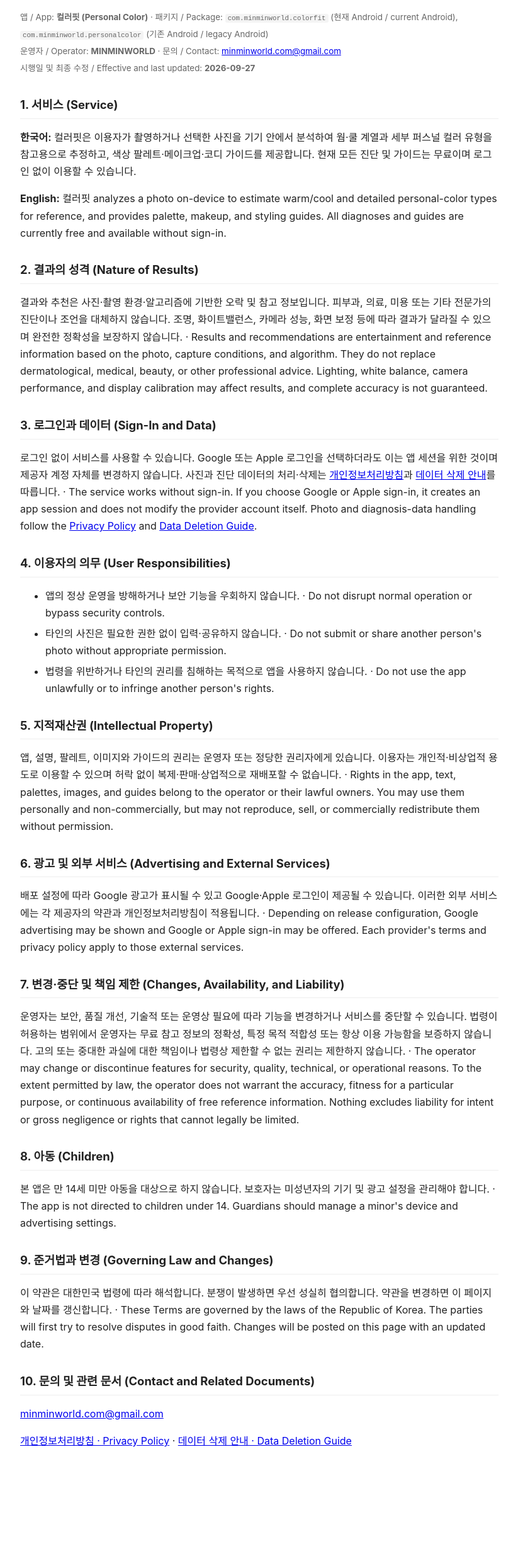
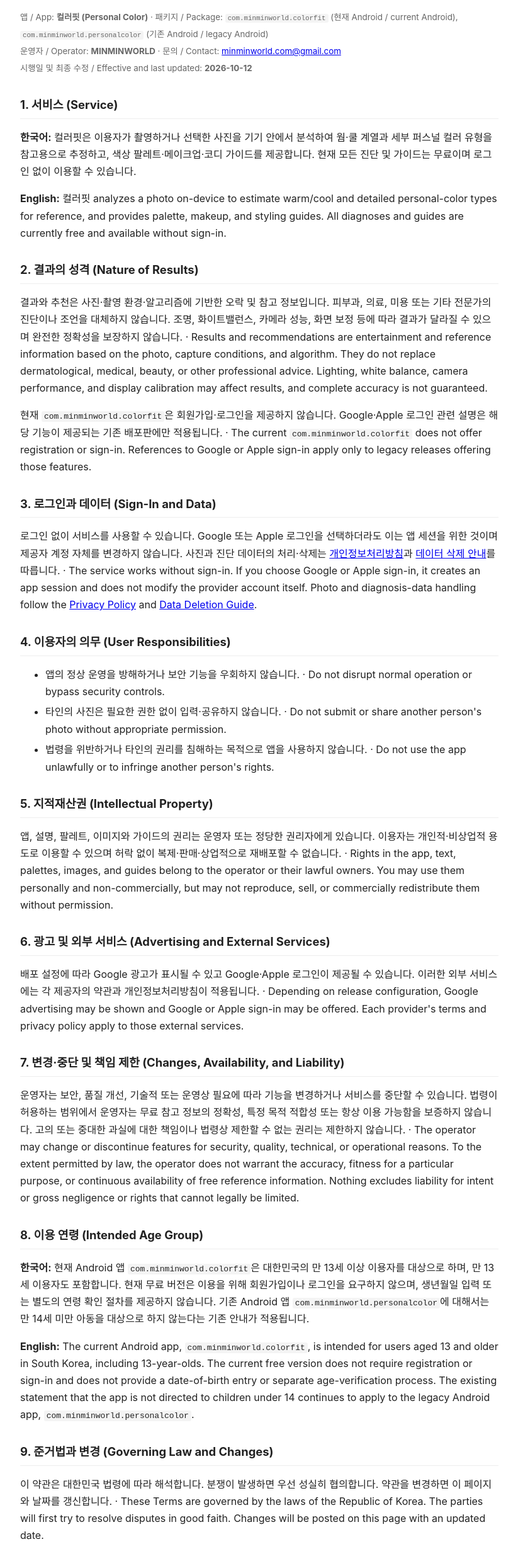
Before and after one commit to minminworld2013-commits/app-legal, a plain HTML site: page personalcolor-terms.html in a window 1280 px wide. Shown: the part 68-2547 px from the top of the page at 63% size, without its empty margins (228-1051 px from the left). Before the commit the page ends 2394 px from the top, so only its background shows below. Drawn offline with Linux system fonts and the light colour scheme.

Commit message:
docs: align current Android audience and sign-in disclosures
Doc-Id: personal-color-app-264-266

```diff
--- a/personalcolor-terms.html
+++ b/personalcolor-terms.html
@@ -7,7 +7,7 @@
 <h1>이용약관 · Terms of Service</h1>
 <p><small>앱 / App: <b>컬러핏 (Personal Color)</b> · 패키지 / Package: <code>com.minminworld.colorfit</code> (현재 Android / current Android), <code>com.minminworld.personalcolor</code> (기존 Android / legacy Android)<br>
 운영자 / Operator: <b>MINMINWORLD</b> · 문의 / Contact: <a href="mailto:minminworld.com@gmail.com">minminworld.com@gmail.com</a><br>
-시행일 및 최종 수정 / Effective and last updated: <b>2026-09-27</b></small></p>
+시행일 및 최종 수정 / Effective and last updated: <b>2026-10-12</b></small></p>
 
 <h2>1. 서비스 (Service)</h2>
 <p><b>한국어:</b> 컬러핏은 이용자가 촬영하거나 선택한 사진을 기기 안에서 분석하여 웜·쿨 계열과 세부 퍼스널 컬러 유형을 참고용으로 추정하고, 색상 팔레트·메이크업·코디 가이드를 제공합니다. 현재 모든 진단 및 가이드는 무료이며 로그인 없이 이용할 수 있습니다.</p>
@@ -16,6 +16,7 @@
 <h2>2. 결과의 성격 (Nature of Results)</h2>
 <p>결과와 추천은 사진·촬영 환경·알고리즘에 기반한 오락 및 참고 정보입니다. 피부과, 의료, 미용 또는 기타 전문가의 진단이나 조언을 대체하지 않습니다. 조명, 화이트밸런스, 카메라 성능, 화면 보정 등에 따라 결과가 달라질 수 있으며 완전한 정확성을 보장하지 않습니다. · Results and recommendations are entertainment and reference information based on the photo, capture conditions, and algorithm. They do not replace dermatological, medical, beauty, or other professional advice. Lighting, white balance, camera performance, and display calibration may affect results, and complete accuracy is not guaranteed.</p>
 
+<p>현재 <code>com.minminworld.colorfit</code>은 회원가입·로그인을 제공하지 않습니다. Google·Apple 로그인 관련 설명은 해당 기능이 제공되는 기존 배포판에만 적용됩니다. · The current <code>com.minminworld.colorfit</code> does not offer registration or sign-in. References to Google or Apple sign-in apply only to legacy releases offering those features.</p>
 <h2>3. 로그인과 데이터 (Sign-In and Data)</h2>
 <p>로그인 없이 서비스를 사용할 수 있습니다. Google 또는 Apple 로그인을 선택하더라도 이는 앱 세션을 위한 것이며 제공자 계정 자체를 변경하지 않습니다. 사진과 진단 데이터의 처리·삭제는 <a href="personalcolor.html">개인정보처리방침</a>과 <a href="personalcolor-delete.html">데이터 삭제 안내</a>를 따릅니다. · The service works without sign-in. If you choose Google or Apple sign-in, it creates an app session and does not modify the provider account itself. Photo and diagnosis-data handling follow the <a href="personalcolor.html">Privacy Policy</a> and <a href="personalcolor-delete.html">Data Deletion Guide</a>.</p>
 
@@ -35,8 +36,9 @@
 <h2>7. 변경·중단 및 책임 제한 (Changes, Availability, and Liability)</h2>
 <p>운영자는 보안, 품질 개선, 기술적 또는 운영상 필요에 따라 기능을 변경하거나 서비스를 중단할 수 있습니다. 법령이 허용하는 범위에서 운영자는 무료 참고 정보의 정확성, 특정 목적 적합성 또는 항상 이용 가능함을 보증하지 않습니다. 고의 또는 중대한 과실에 대한 책임이나 법령상 제한할 수 없는 권리는 제한하지 않습니다. · The operator may change or discontinue features for security, quality, technical, or operational reasons. To the extent permitted by law, the operator does not warrant the accuracy, fitness for a particular purpose, or continuous availability of free reference information. Nothing excludes liability for intent or gross negligence or rights that cannot legally be limited.</p>
 
-<h2>8. 아동 (Children)</h2>
-<p>본 앱은 만 14세 미만 아동을 대상으로 하지 않습니다. 보호자는 미성년자의 기기 및 광고 설정을 관리해야 합니다. · The app is not directed to children under 14. Guardians should manage a minor's device and advertising settings.</p>
+<h2>8. 이용 연령 (Intended Age Group)</h2>
+<p><b>한국어:</b> 현재 Android 앱 <code>com.minminworld.colorfit</code>은 대한민국의 만 13세 이상 이용자를 대상으로 하며, 만 13세 이용자도 포함합니다. 현재 무료 버전은 이용을 위해 회원가입이나 로그인을 요구하지 않으며, 생년월일 입력 또는 별도의 연령 확인 절차를 제공하지 않습니다. 기존 Android 앱 <code>com.minminworld.personalcolor</code>에 대해서는 만 14세 미만 아동을 대상으로 하지 않는다는 기존 안내가 적용됩니다.</p>
+<p><b>English:</b> The current Android app, <code>com.minminworld.colorfit</code>, is intended for users aged 13 and older in South Korea, including 13-year-olds. The current free version does not require registration or sign-in and does not provide a date-of-birth entry or separate age-verification process. The existing statement that the app is not directed to children under 14 continues to apply to the legacy Android app, <code>com.minminworld.personalcolor</code>.</p>
 
 <h2>9. 준거법과 변경 (Governing Law and Changes)</h2>
 <p>이 약관은 대한민국 법령에 따라 해석합니다. 분쟁이 발생하면 우선 성실히 협의합니다. 약관을 변경하면 이 페이지와 날짜를 갱신합니다. · These Terms are governed by the laws of the Republic of Korea. The parties will first try to resolve disputes in good faith. Changes will be posted on this page with an updated date.</p>
```
Also changed, not shown: personalcolor-delete.html (+1 -1 lines), personalcolor.html (+5 -3 lines).
